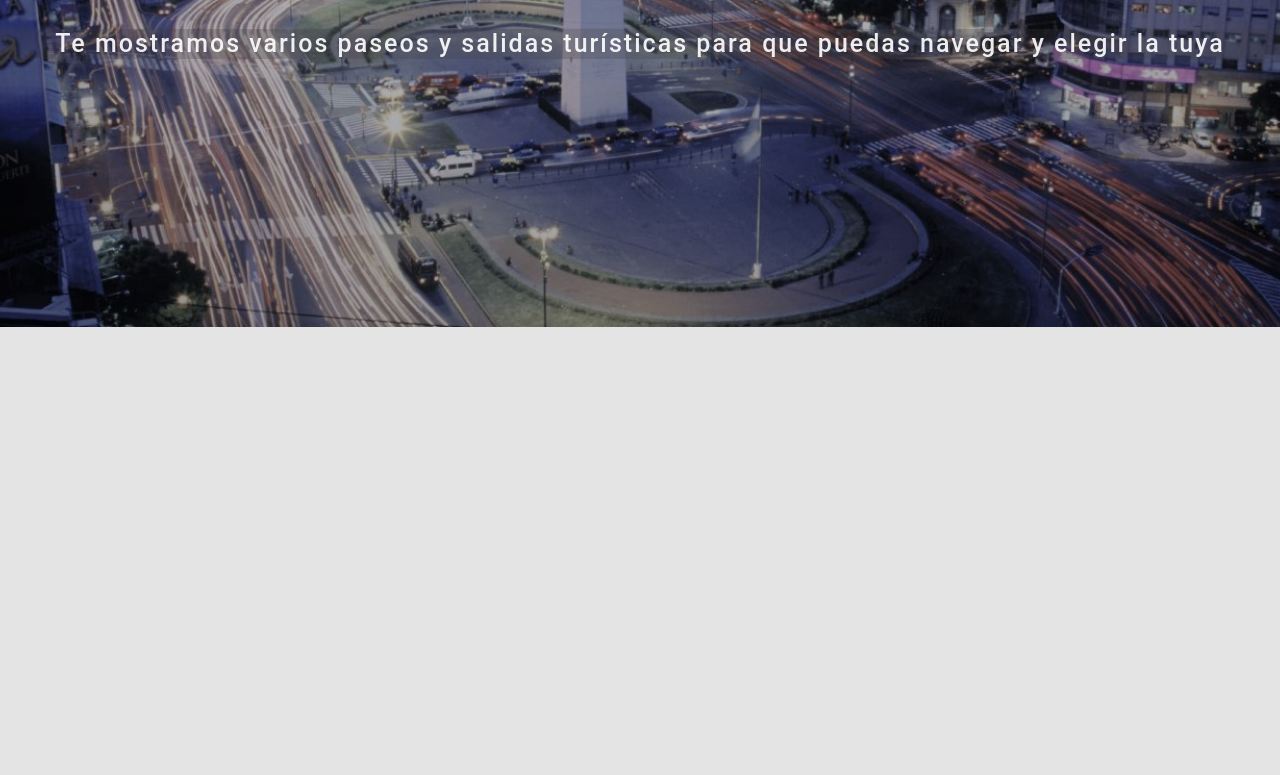
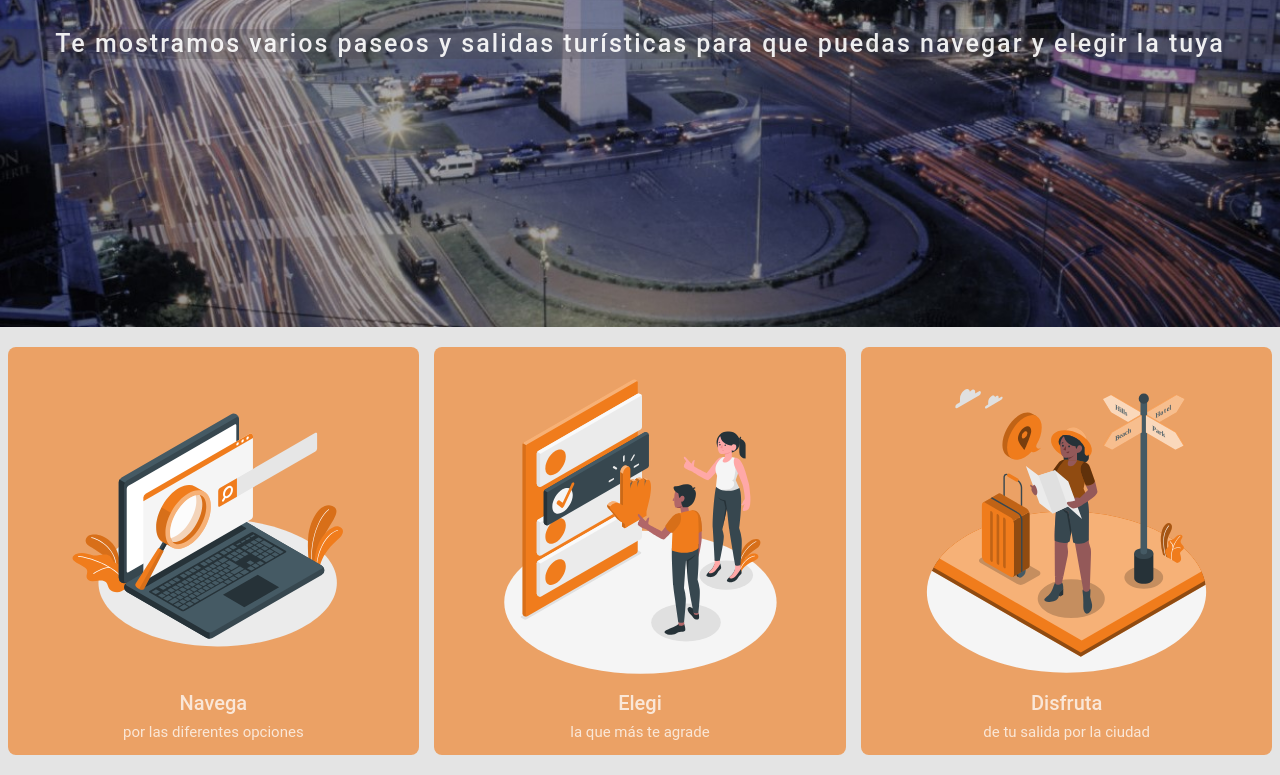
Before and after one commit to LucilaTorres1998/sass-torres, a plain HTML site: page index.html in a window 1280 px wide. Shown: the part 533-1308 px from the top of the page. Before the commit the page ends 860 px from the top, so only its background shows below. Drawn offline with nearby package versions, Linux system fonts and the light colour scheme; files whose address does not match are found by name.

Commit message:
agrega-instrucciones

```diff
--- a/SASS/pages/_index.scss
+++ b/SASS/pages/_index.scss
@@ -27,7 +27,9 @@
     background-size: cover;
   }
 
-  .hijo1 h2 {
+  .hijo1 {
+
+    & h2 {
         margin-top: 50px;
         text-align: center;
         font-family: 'Chela One', cursive;
@@ -36,9 +38,45 @@
         color: rgba(255, 255, 255, 0.911);
     }
 
-  .hijo1 p {
+    & p{
         font-family: 'Roboto', sans-serif;
         font-size: 25px;
         color: rgba(255, 255, 255, 0.911);
         background-color: #413f4242;
     }
+
+}
+
+/* instrucciones */
+.instrucciones{
+    background-color: #e4e4e4;
+
+    & .carta{
+        background-color: #f07b1ca1;
+        display: flex;
+        flex-direction: column;
+        text-align: center;
+        padding: 5 1px;
+        margin-top: $size *4;
+        margin-bottom: $size *4;
+        border-radius: 8px;
+    }
+
+    & h3{
+        color: rgba(255, 255, 255, 0.747);
+        padding-bottom: 1px;
+        font-size: $size *4;
+    }
+
+    & p{
+        color: rgba(255, 255, 255, 0.747);
+        padding-bottom: 1px;
+        font-size: $size *3;
+    }
+
+  .carta img{
+   width: 80%;
+   margin-top: 15px;
+  }
+
+}
--- a/index.html
+++ b/index.html
@@ -7,7 +7,8 @@
     <meta name="viewport" content="width=device-width, initial-scale=1.0">
     <meta name="description" content="La información turística necesaria para viajar a la Ciudad de Buenos Aires en un solo lugar. Podrás navegar entre restaurantes, monumentos, museos, ferias y mucho más.
     ">
-    <meta name="keywords" content="eventos, ferias, aire libre, restaurantes, salidas, turismo, descubrirba, museos, monumentos" />
+    <meta name="keywords"
+        content="eventos, ferias, aire libre, restaurantes, salidas, turismo, descubrirba, museos, monumentos" />
     <link rel="shortcut icon" href="./multimedia/favicon.svg" type="image/x-icon">
     <link href="https://cdn.jsdelivr.net/npm/bootstrap@5.0.1/dist/css/bootstrap.min.css" rel="stylesheet"
         integrity="sha384-+0n0xVW2eSR5OomGNYDnhzAbDsOXxcvSN1TPprVMTNDbiYZCxYbOOl7+AMvyTG2x" crossorigin="anonymous">
@@ -62,6 +63,40 @@
             </div>
         </div>
 
+        <!--INSTRUCCIONES-->
+        <section id="que-hacer" class="instrucciones container-fluid">
+            <div class="row primer-fila">
+                <div class="col-md-4">
+                    <div class="carta">
+                        <div class="imag-carta">
+                            <img src="./multimedia/ilustraciones/Search engines-amico.svg" alt="">
+                        </div>
+                        <h3>Navega</h3>
+                        <p contenteditable>por las diferentes opciones </p>
+                    </div>
+                </div>
+                <div class="col-md-4">
+                    <div class="carta">
+                        <div class="img-carta img-ser-2">
+                            <img src="./multimedia/ilustraciones/Select-amico.svg" alt="">
+                        </div>
+                        <h3>Elegi</h3>
+                        <p contenteditable>la que más te agrade</p>
+
+                    </div>
+                </div>
+                <div class="col-md-4">
+                    <div class="carta">
+                        <div class="img-carta">
+                            <img src="./multimedia/ilustraciones/Traveling-amico.svg" alt="">
+                        </div>
+                        <h3>Disfruta</h3>
+                        <p contenteditable>de tu salida por la ciudad</p>
+
+                    </div>
+                </div>
+            </div>
+        </section>
 
 
     </main>
@@ -70,4 +105,5 @@
 <script src="https://cdn.jsdelivr.net/npm/bootstrap@5.0.1/dist/js/bootstrap.bundle.min.js"
     integrity="sha384-gtEjrD/SeCtmISkJkNUaaKMoLD0//ElJ19smozuHV6z3Iehds+3Ulb9Bn9Plx0x4"
     crossorigin="anonymous"></script>
+
 </html>
```
Also changed, not shown: SASS/main.css, 1 other file. Lines whose indentation alone changed are shown as unchanged.
